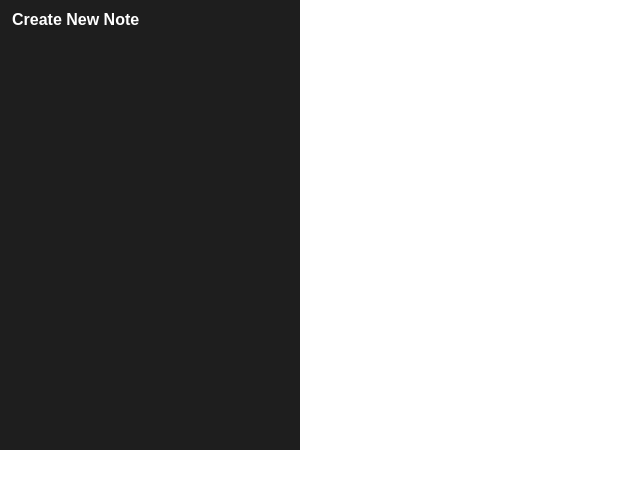
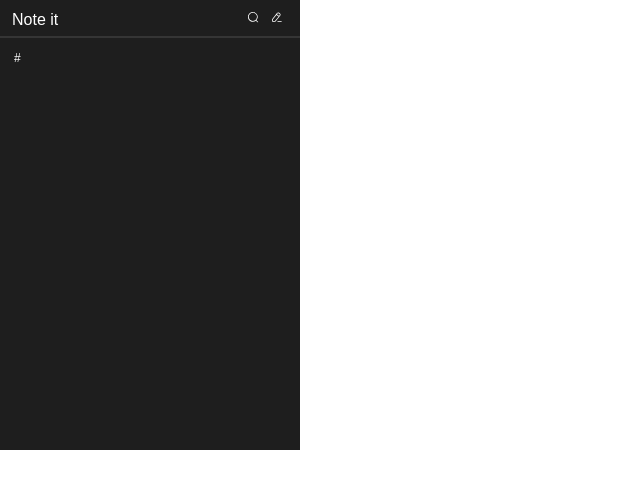
Before and after one commit to BolajiOlajide/note-it, a Vue app: page /note in a window 1280 px wide. Shown: the top 488 px of the page, without its empty margins (0-640 px from the left). Built offline with nearby package versions, Linux system fonts and the light colour scheme; a web font is replaced by a local one.

Commit message:
implement create note page

```diff
--- a/package.json
+++ b/package.json
@@ -11,6 +11,8 @@
   "dependencies": {
     "@crxjs/vite-plugin": "^1.0.14",
     "date-fns": "^2.29.3",
+    "lodash.debounce": "^4.0.8",
+    "marked": "^4.1.0",
     "nanoid": "^4.0.0",
     "vue": "^3.2.37",
     "vue-router": "^4.1.5"
--- a/src/components/Header.vue
+++ b/src/components/Header.vue
@@ -1,10 +1,11 @@
 <template>
   <header class="header">
-    <h3>Note it</h3>
+    <router-link :to="{ name: 'home' }">Note it</router-link>
 
-    <section>
+    <section class="icon__container">
       <button class="icon search-icon"></button>
-      <button class="icon write-icon"></button>
+      <router-link class="icon write-icon" :to="{ name: 'new-note' }">
+      </router-link>
     </section>
   </header>
   <hr class="divider" />
@@ -17,6 +18,11 @@
   justify-content: space-between;
 }
 
+.icon__container {
+  display: flex;
+  align-items: center;
+}
+
 .icon {
   height: 1rem;
   background-repeat: no-repeat !important;
@@ -24,6 +30,7 @@
   outline: none;
   border: 0;
   width: 1rem;
+  display: inline-block;
 }
 
 .icon:not(:last-child) {
@@ -31,10 +38,10 @@
 }
 
 .search-icon {
-    background: url('../assets/img/search.svg');
+  background: url("../assets/img/search.svg");
 }
 
 .write-icon {
-    background: url('../assets/img/write.svg');
+  background: url("../assets/img/write.svg");
 }
 </style>
--- a/src/pages/NewNote.vue
+++ b/src/pages/NewNote.vue
@@ -1,3 +1,48 @@
+<script lang="ts">
+import { defineComponent } from "vue";
+
+import Header from "../components/Header.vue";
+
+export default defineComponent({
+  setup() {
+    return {
+      content: '# ',
+      title: ''
+    };
+  },
+  components: {
+    Header,
+  },
+
+  mounted() {
+    const textAreaEl = this.$refs.textAreaEl as HTMLTextAreaElement
+    textAreaEl.focus();
+  },
+});
+</script>
+
 <template>
-  <h1>Create New Note</h1>
+  <Header />
+  <textarea placeholder="Untitled" class="note__content" ref="textAreaEl" :value="content"></textarea>
 </template>
+
+<style scoped>
+.note__content {
+  height: 100%;
+  width: 100%;
+  overflow-y: auto;
+  font-weight: 300;
+  font-size: 0.75rem;
+  background: transparent;
+  color: var(--text-color);
+  outline: none;
+  border: 0;
+  line-height: 1.25rem;
+  resize: none;
+}
+
+.note__content::placeholder {
+  font-size: 0.875rem;
+  font-weight: 700;
+}
+</style>
--- a/src/style.css
+++ b/src/style.css
@@ -96,3 +96,8 @@ body {
 ::-webkit-scrollbar-thumb:hover {
   background: #c8c8c8;
 }
+
+a {
+  text-decoration: none;
+  color: var(--text-color);
+}
```
Also changed, not shown: 1 other file (tests, documents, lock files or other folders). Lines whose indentation alone changed are shown as unchanged.
